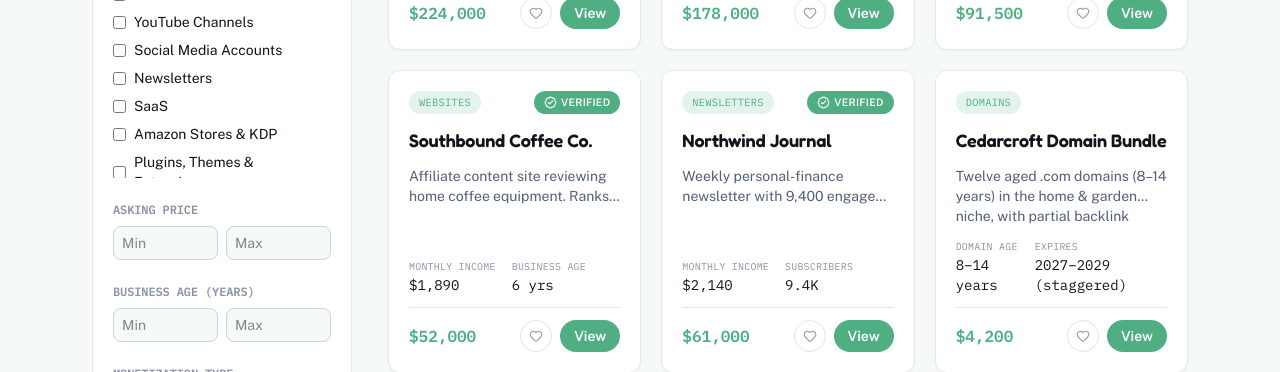
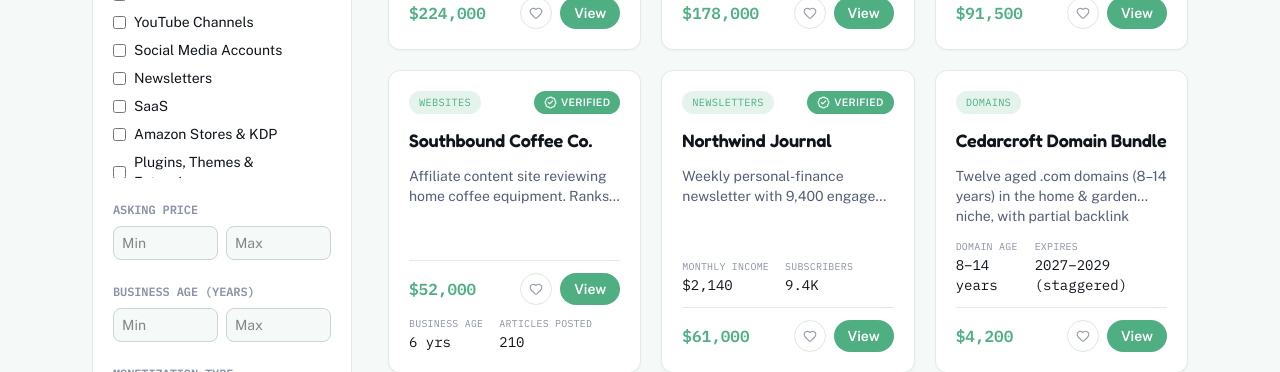
Before and after one commit to mdmanirmia/durqo-app, a Next.js app: page /buy in a window 1280 px wide. Shown: the part 580-952 px from the top of the page. Built offline with nearby package versions, Linux system fonts and the light colour scheme; no server answers; the database is empty.

Commit message:
Add files via upload

```diff
--- a/src/components/ListingCard.tsx
+++ b/src/components/ListingCard.tsx
@@ -9,12 +9,17 @@ import WishlistButton from "./WishlistButton";
 export default function ListingCard({ listing }: { listing: Listing }) {
   const category = CATEGORY_MAP[listing.categoryId];
   const trend = listing.monthlyStats.map((m) => m.income ?? 0).filter((v) => v > 0);
+  const isWebsites = listing.categoryId === "websites";
 
   // Show the first 2 quick stats that are actually meaningful for THIS
   // listing's category (e.g. Domains shows Domain Age / Expires, YouTube
   // shows Monthly Income / Monthly Views) rather than a fixed pair —
   // "location" is skipped here since it's text, not a compact stat.
-  const cardStats = (category?.quickStats ?? [])
+  // Websites listings don't show this row at all — they get a dedicated
+  // Business Age / Articles Posted row below the price instead.
+  const cardStats = isWebsites
+    ? []
+    : (category?.quickStats ?? [])
         .filter((key: QuickStatKey) => key !== "location" && listing.quickStats[key] !== undefined)
         .slice(0, 2);
 
@@ -36,6 +41,7 @@ export default function ListingCard({ listing }: { listing: Listing }) {
 
       {trend.length > 1 && <Sparkline values={trend} />}
 
+      {!isWebsites && (
         <div className="mono flex gap-4 text-sm">
           {cardStats.length > 0 ? (
             cardStats.map((key) => (
@@ -51,6 +57,7 @@ export default function ListingCard({ listing }: { listing: Listing }) {
             </div>
           )}
         </div>
+      )}
 
       <div className="flex items-center justify-between border-t border-rule pt-3">
         <span className="mono text-base font-bold text-brand">{fmtUSD(listing.discountedPrice ?? listing.price)}</span>
@@ -61,6 +68,19 @@ export default function ListingCard({ listing }: { listing: Listing }) {
           </Link>
         </div>
       </div>
+
+      {isWebsites && (
+        <div className="mono flex gap-4 text-sm">
+          <div>
+            <span className="block text-[0.62rem] uppercase tracking-wide text-ink-faint">Business Age</span>
+            {listing.businessAgeYears ? `${listing.businessAgeYears} yrs` : "New"}
+          </div>
+          <div>
+            <span className="block text-[0.62rem] uppercase tracking-wide text-ink-faint">Articles Posted</span>
+            {formatQuickStat("articles_posted", listing.quickStats.articles_posted)}
+          </div>
+        </div>
+      )}
     </div>
   );
 }
```
Lines whose indentation alone changed are shown as unchanged.
